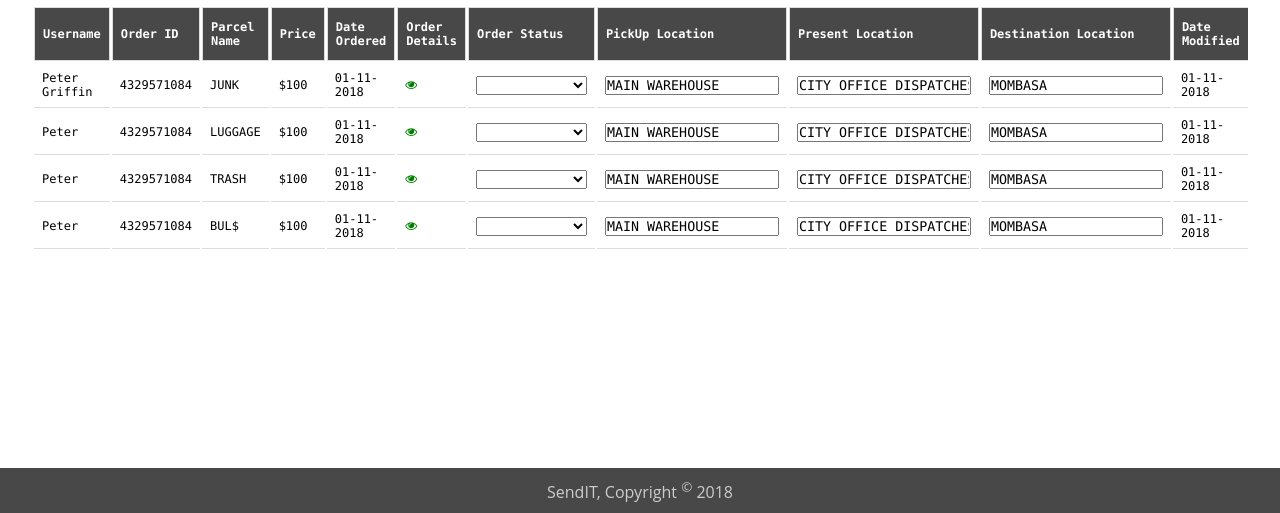
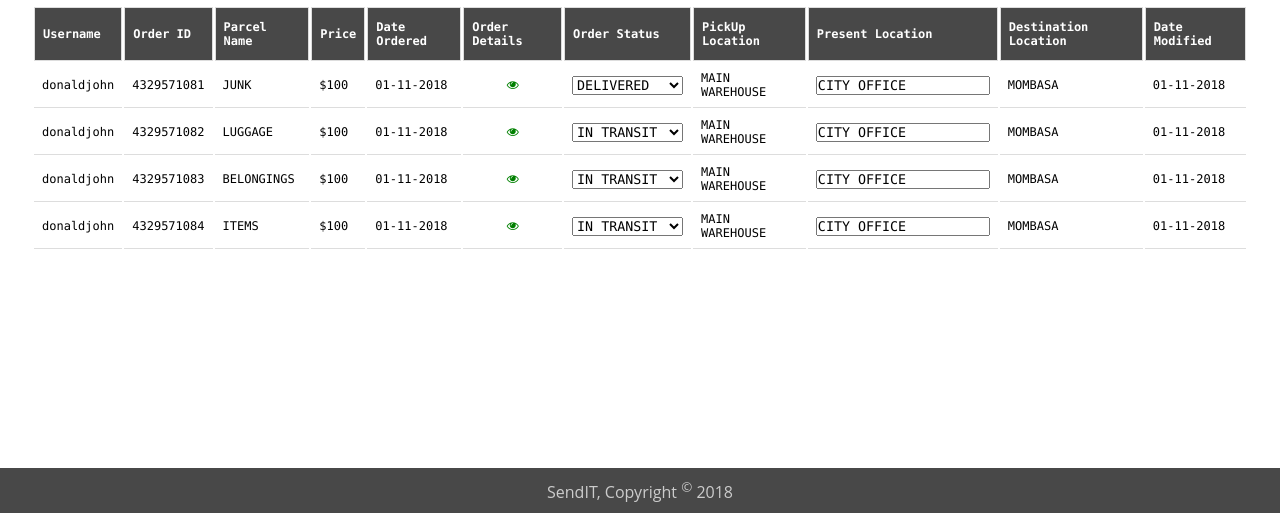
Before and after one commit to koitoror/SendIT, a plain HTML site: page UI/dashboard.html in a window 1280 px wide. Shown: the part 287-800 px from the top of the page. Drawn offline with Linux system fonts and the light colour scheme.

Commit message:
[Chore #161647481] Input fields refactor

```diff
--- a/UI/dashboard.html
+++ b/UI/dashboard.html
@@ -43,9 +43,10 @@
             <h2>Dashboard, <small>Daniel Kamar</small></h2>
             <hr>
 
+
+
         </div>
     </section>
-
 
     <section>
         <div class="container1">
@@ -72,97 +73,97 @@
                         </tr>
                         <tr>
 
-                            <td>Peter Griffin</td>
-                            <td>4329571084</td>
+                            <td>donaldjohn</td>
+                            <td>4329571081</td>
                             <td>JUNK</td>
                             <td>$100</td>
                             <td>01-11-2018</td>
-                            <td><a href="profile.html"><i class="fa fa-eye"></i></a></td>
+                            <td class="text-center"><a href="profile.html"><i class="fa fa-eye"></i></a></td>
                             <td>
                             <select id="news2">
-                                <option selected value="ClickHere"></option>
+                                <!-- <option selected value="ClickHere"></option> -->
                                 <option value="1">    IN TRANSIT   </option>
-                                <option value="2">    DELIVERED    </option>
+                                <option selected value="2">    DELIVERED    </option>
                                 <option value="3">    UNDELIVERED  </option>
                                 <option value="4">    CANCELED     </option>
                             </select>
                             </td>
                             <!-- <td><a href="profile.html"><i class="fa fa-close"></i></a></td>     -->
-                            <td><input type="text" name="PickUp" value="MAIN WAREHOUSE"></td>
-                            <td><input type="text" name="Present" value="CITY OFFICE DISPATCHES"></td>
-                            <td><input type="text" name="Destination" value="MOMBASA"></td>
+                            <td>MAIN WAREHOUSE</td>
+                            <td class="input-wrapper"><input type="text" name="Present" value="CITY OFFICE"></td>
+                            <td>MOMBASA</td>
                             <td>01-11-2018</td>
 
                         </tr>
                         <tr>
 
-                            <td>Peter</td>
-                            <td>4329571084</td>
+                            <td>donaldjohn</td>
+                            <td>4329571082</td>
                             <td>LUGGAGE</td>
                             <td>$100</td>
                             <td>01-11-2018</td>
-                            <td><a href="profile.html"><i class="fa fa-eye"></i></a></td>
+                            <td class="text-center"><a href="profile.html"><i class="fa fa-eye"></i></a></td>
                             <td>
                             <select id="news2">
-                                <option selected value="ClickHere"></option>
-                                <option value="1">    IN TRANSIT   </option>
+                                <!-- <option selected value="ClickHere"></option> -->
+                                <option selected value="1">    IN TRANSIT   </option>
                                 <option value="2">    DELIVERED    </option>
                                 <option value="3">    UNDELIVERED  </option>
                                 <option value="4">    CANCELED     </option>
                             </select>
                             </td>
                             <!-- <td><a href="profile.html"><i class="fa fa-close"></i></a></td>         -->
-                            <td><input type="text" name="PickUp" value="MAIN WAREHOUSE"></td>
-                            <td><input type="text" name="Present" value="CITY OFFICE DISPATCHES"></td>
-                            <td><input type="text" name="Destination" value="MOMBASA"></td>
+                            <td>MAIN WAREHOUSE</td>
+                            <td class="input-wrapper"><input type="text" name="Present" value="CITY OFFICE"></td>
+                            <td>MOMBASA</td>
                             <td>01-11-2018</td>
 
                         </tr>
                         <tr>
 
-                            <td>Peter</td>
-                            <td>4329571084</td>
-                            <td>TRASH</td>
+                            <td>donaldjohn</td>
+                            <td>4329571083</td>
+                            <td>BELONGINGS</td>
                             <td>$100</td>
                             <td>01-11-2018</td>
-                            <td><a href="profile.html"><i class="fa fa-eye"></i></a></td>
+                            <td class="text-center"><a href="profile.html"><i class="fa fa-eye"></i></a></td>
                             <td>
                             <select id="news2">
-                                <option selected value="ClickHere"></option>
-                                <option value="1">    IN TRANSIT   </option>
+                                <!-- <option selected value="ClickHere"></option> -->
+                                <option selected value="1">    IN TRANSIT   </option>
                                 <option value="2">    DELIVERED    </option>
                                 <option value="3">    UNDELIVERED  </option>
                                 <option value="4">    CANCELED     </option>
                             </select>
                             </td>
                             <!-- <td><a href="profile.html"><i class="fa fa-close"></i></a></td>         -->
-                            <td><input type="text" name="PickUp" value="MAIN WAREHOUSE"></td>
-                            <td><input type="text" name="Present" value="CITY OFFICE DISPATCHES"></td>
-                            <td><input type="text" name="Destination" value="MOMBASA"></td>
+                            <td>MAIN WAREHOUSE</td>
+                            <td class="input-wrapper"><input type="text" name="Present" value="CITY OFFICE"></td>
+                            <td>MOMBASA</td>
                             <td>01-11-2018</td>
 
                         </tr>
                         <tr>
 
-                            <td>Peter</td>
+                            <td>donaldjohn</td>
                             <td>4329571084</td>
-                            <td>BUL$</td>
+                            <td>ITEMS</td>
                             <td>$100</td>
                             <td>01-11-2018</td>
-                            <td><a href="profile.html"><i class="fa fa-eye"></i></a></td>
+                            <td class="text-center"><a href="profile.html"><i class="fa fa-eye"></i></a></td>
                             <td>
                             <select id="news2">
-                                <option selected value="ClickHere"></option>
-                                <option value="1">    IN TRANSIT   </option>
+                                <!-- <option selected value="ClickHere"></option> -->
+                                <option selected value="1">    IN TRANSIT   </option>
                                 <option value="2">    DELIVERED    </option>
                                 <option value="3">    UNDELIVERED  </option>
                                 <option value="4">    CANCELED     </option>
                             </select>
                             </td>
                             <!-- <td><a href="profile.html"><i class="fa fa-close"></i></a></td>         -->
-                            <td><input type="text" name="PickUp" value="MAIN WAREHOUSE"></td>
-                            <td><input type="text" name="Present" value="CITY OFFICE DISPATCHES"></td>
-                            <td><input type="text" name="Destination" value="MOMBASA"></td>
+                            <td>MAIN WAREHOUSE</td>
+                            <td class="input-wrapper"><input type="text" name="Present" value="CITY OFFICE"></td>
+                            <td>MOMBASA</td>
                             <td>01-11-2018</td>
 
                         </tr>
```
